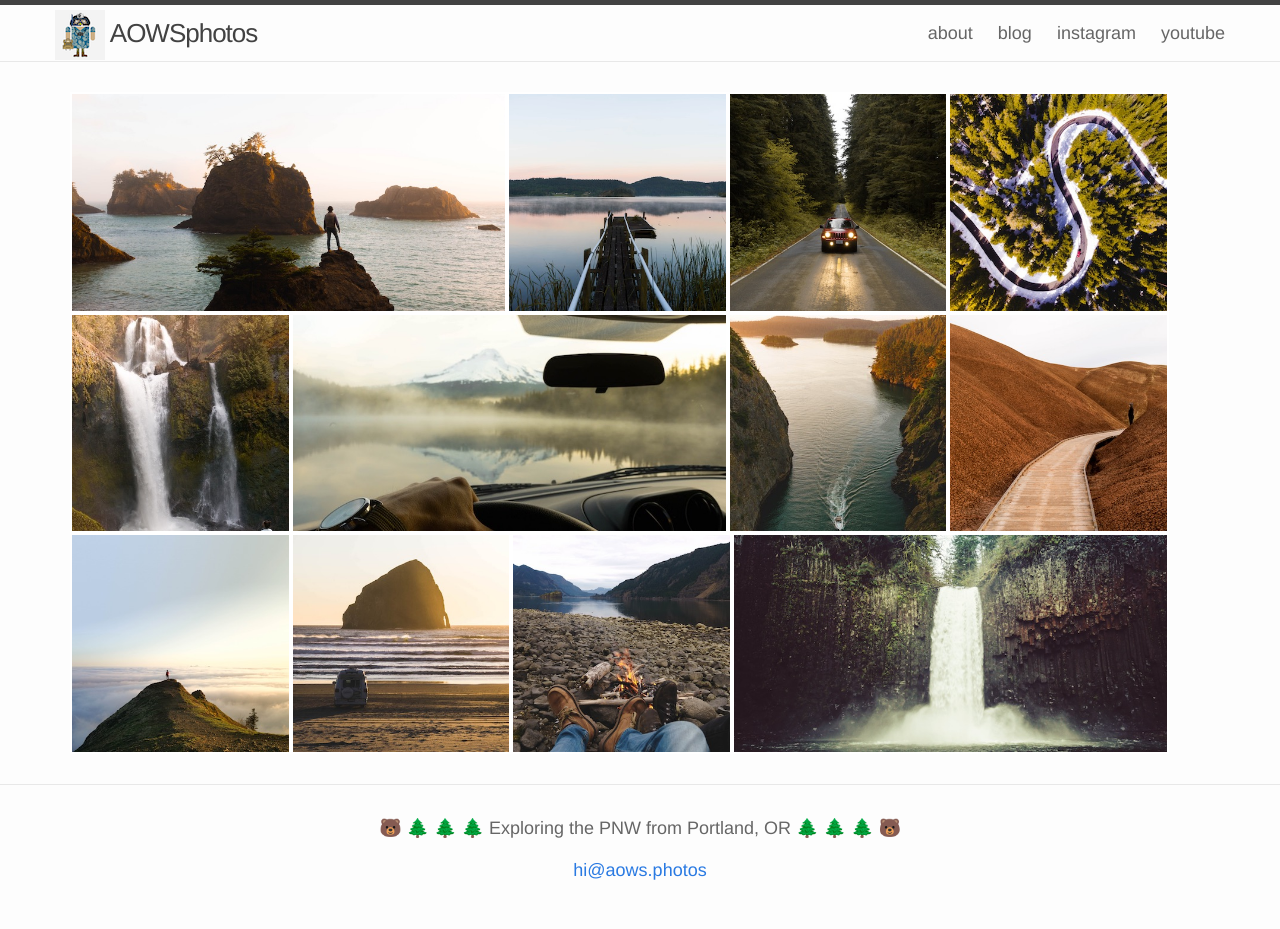
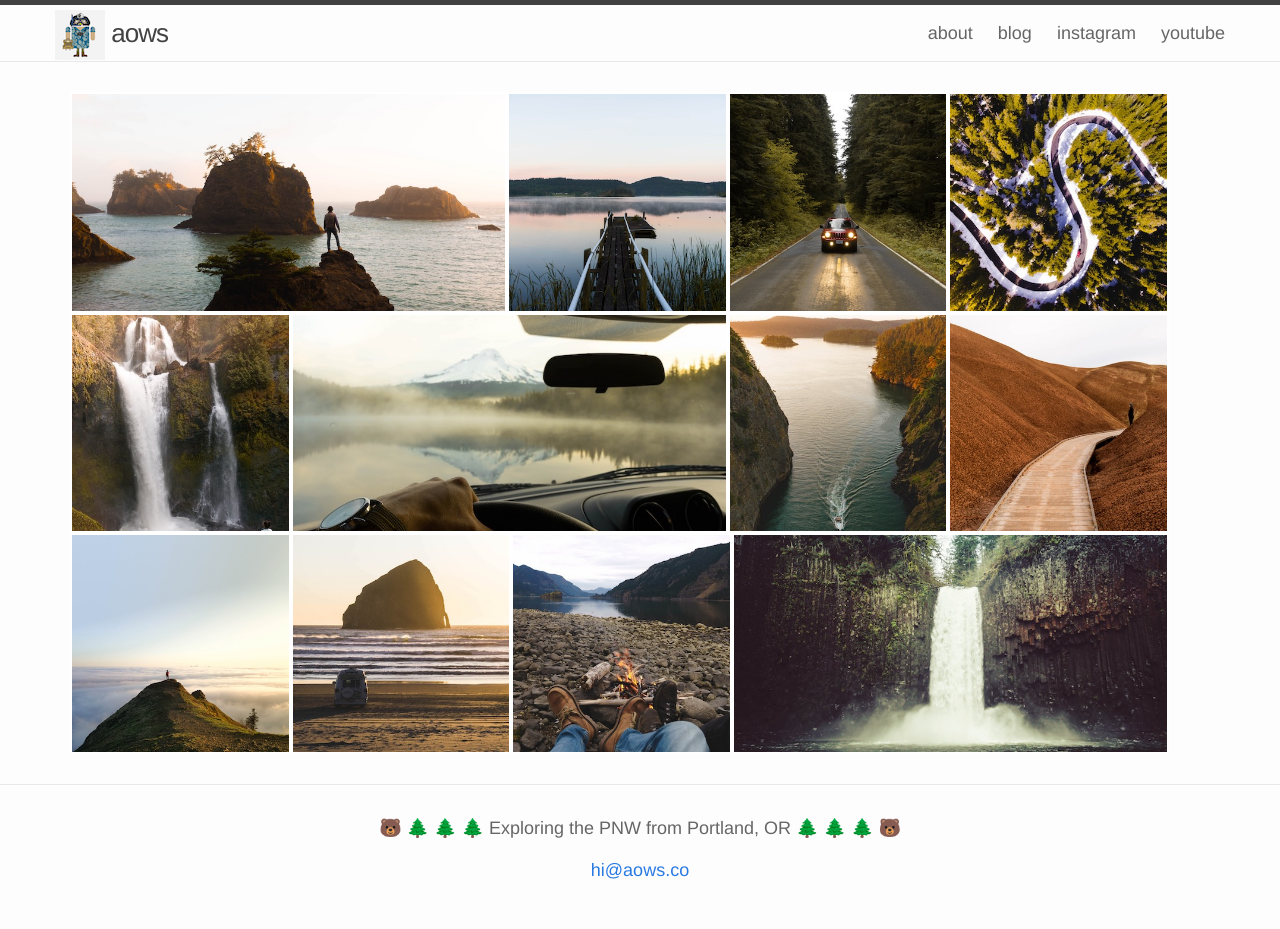
Before and after one commit to aowsphotos/aowsphotos.github.io, a Jekyll site: the page built from index.html, in a window 1280 px wide. Built offline with Jekyll 4.4.1, drawn with Linux system fonts in a browser that asks for light colours.

Commit message:
Updated some settings

```diff
--- a/_config.yml
+++ b/_config.yml
@@ -6,13 +6,13 @@
 # 'jekyll serve'. If you change this file, please restart the server process.
 
 # Site settings
-title: AOWSphotos
-email: hi@aows.photos
+title: aows
+email: hi@aows.co
 description: > # this means to ignore newlines until "baseurl:"
   Exploring the PNW from Portland, OR
 baseurl: "" # the subpath of your site, e.g. /blog
-url: "http://aows.photos" # the base hostname & protocol for your site
-twitter_username: aowsphotos
+url: "http://aows.co" # the base hostname & protocol for your site
+twitter_username: aows
 ig_username: aows
 
 # Build settings
```
